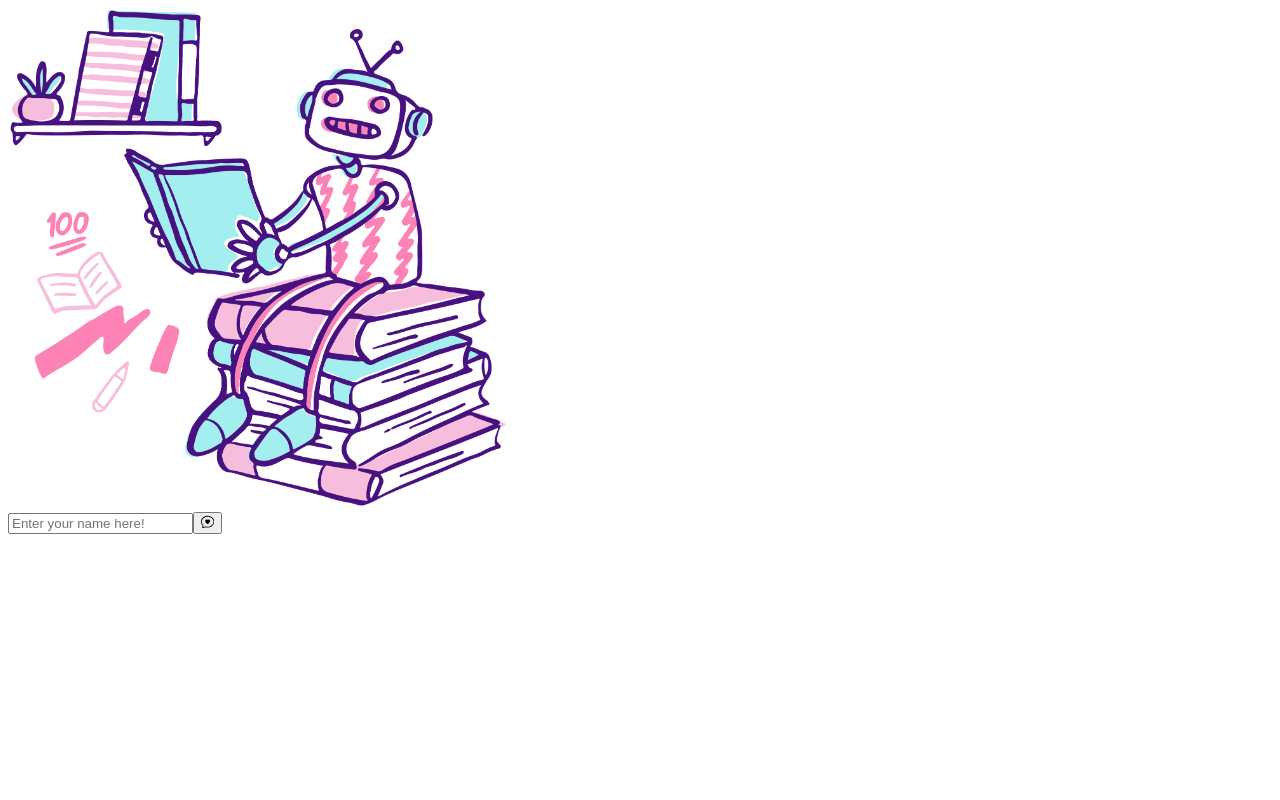
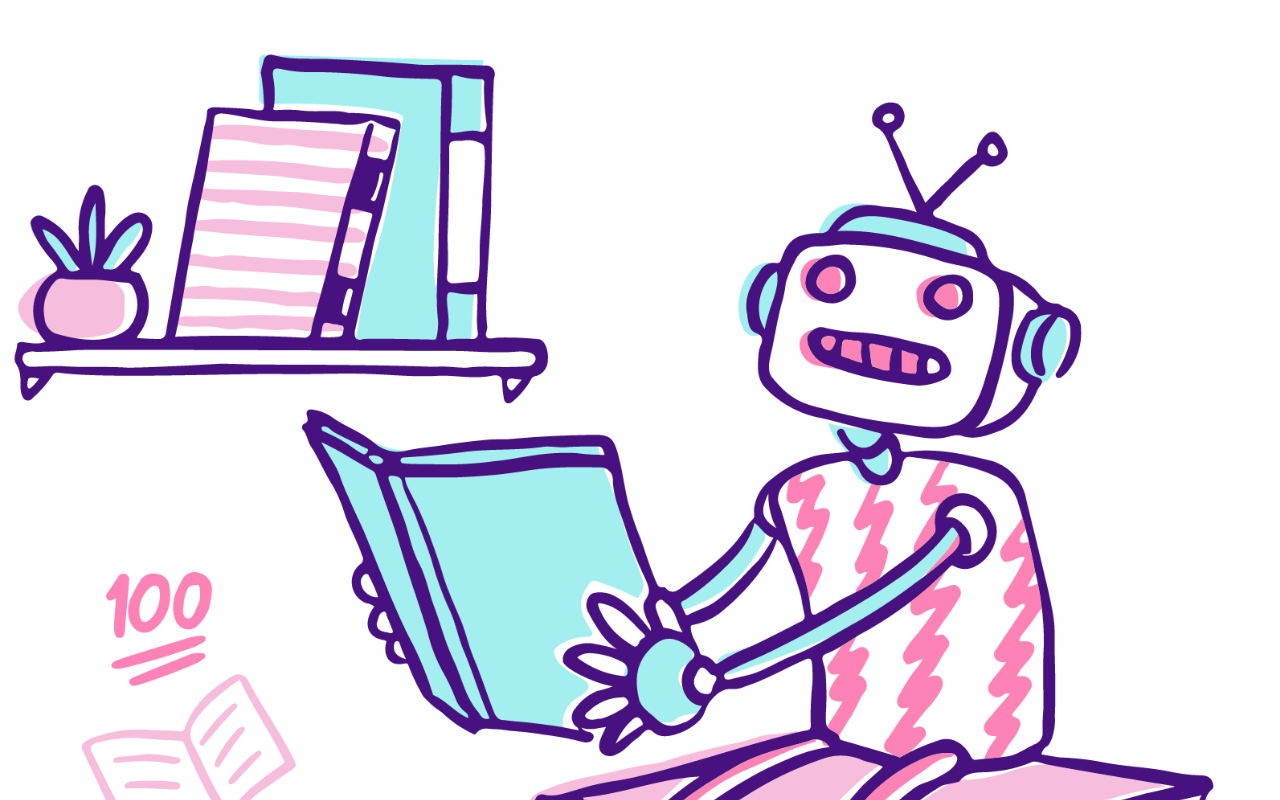
Before and after one commit to erinshien/chatbot, a Next.js app in the folder my-ai-app/: page / in a window 1280 px wide. Shown: the top 800 px of the page. Built offline with nearby package versions, Linux system fonts and the light colour scheme.

Commit message:
added greeting

```diff
--- a/my-ai-app/src/app/globals.css
+++ b/my-ai-app/src/app/globals.css
@@ -0,0 +1,73 @@
+/* Box sizing rules */
+*,
+*::before,
+*::after {
+  box-sizing: border-box;
+}
+
+/* Prevent font size inflation */
+html {
+  -moz-text-size-adjust: none;
+  -webkit-text-size-adjust: none;
+  text-size-adjust: none;
+}
+
+/* Remove default margin in favour of better control in authored CSS */
+body, h1, h2, h3, h4, p,
+figure, blockquote, dl, dd {
+  margin-block-end: 0;
+}
+
+/* Remove list styles on ul, ol elements with a list role, which suggests default styling will be removed */
+ul[role='list'],
+ol[role='list'] {
+  list-style: none;
+}
+
+/* Set core body defaults */
+body {
+  min-height: 100vh;
+  line-height: 1.5;
+}
+
+/* Set shorter line heights on headings and interactive elements */
+h1, h2, h3, h4,
+button, input, label {
+  line-height: 1.1;
+}
+
+/* Balance text wrapping on headings */
+h1, h2,
+h3, h4 {
+  text-wrap: balance;
+}
+
+/* A elements that don't have a class get default styles */
+a:not([class]) {
+  text-decoration-skip-ink: auto;
+  color: currentColor;
+}
+
+/* Make images easier to work with */
+img,
+picture {
+  max-width: 100%;
+  display: block;
+}
+
+/* Inherit fonts for inputs and buttons */
+input, button,
+textarea, select {
+  font-family: inherit;
+  font-size: inherit;
+}
+
+/* Make sure textareas without a rows attribute are not tiny */
+textarea:not([rows]) {
+  min-height: 10em;
+}
+
+/* Anything that has been anchored to should have extra scroll margin */
+:target {
+  scroll-margin-block: 5ex;
+}
--- a/my-ai-app/src/app/page.js
+++ b/my-ai-app/src/app/page.js
@@ -27,18 +27,27 @@ export default function Chat() {
 
   return (
     <>
+      <div className={styles.container}>
         <div className={styles.imageContainer}>
           <Image
             src="/robot.png"
-          width={500}
-          height={500}
-          alt="Illustration of a robot reading a book, sat on a pile of books"
+            width={200}
+            height={160}
+            alt="Illustration of a robot sat on a pile of books, reading a book"
+            sizes="(max-width: 768px) 50vw,
+                (max-width: 1200px) 50vw,
+                50vw"
+            style={{ height: "100%", width: "100%" }}
           />
         </div>
 
         <div className={`${styles.chatbot} chatbot`}>
           {!nameSubmitted && (
-          <form onSubmit={handleNameSubmit}>
+            <>
+              <div className={styles.greeting}>
+                <p>Hello, friend! My name is ChatterBot, what's your name?</p>
+              </div>
+              <form className={styles.form} onSubmit={handleNameSubmit}>
                 <input
                   className="inputField"
                   value={userName}
@@ -49,10 +58,15 @@ export default function Chat() {
                   <BsChatHeart />
                 </button>
               </form>
+            </>
           )}
 
           {nameSubmitted && (
-          <form onSubmit={handleSubmit}>
+            <>
+              <div className={styles.greeting}>
+                <p>Hi, ${userName}! What would you like to know?</p>
+              </div>
+              <form className={styles.form} onSubmit={handleSubmit}>
                 <input
                   className="inputField"
                   value={input}
@@ -63,6 +77,7 @@ export default function Chat() {
                   <BsChatHeart />
                 </button>
               </form>
+            </>
           )}
 
           {messages.map((m) => (
@@ -72,6 +87,7 @@ export default function Chat() {
             </div>
           ))}
         </div>
+      </div>
     </>
   );
 }
--- a/my-ai-app/src/app/page.module.css
+++ b/my-ai-app/src/app/page.module.css
@@ -0,0 +1,20 @@
+/* .imageContainer {
+  max-width: 50vw;
+  max-height: 25vh;
+  position: relative;
+}
+
+.imageContainer .image {
+  width: 100%;
+  height: 100%;
+  position: relative !important;
+  object-fit: cover;
+} */
+
+.container {
+  display: flex;
+  flex-direction: column;
+  justify-content: center;
+  align-items: center;
+  padding-top: 5vh;
+}
```
Lines whose indentation alone changed are shown as unchanged.
